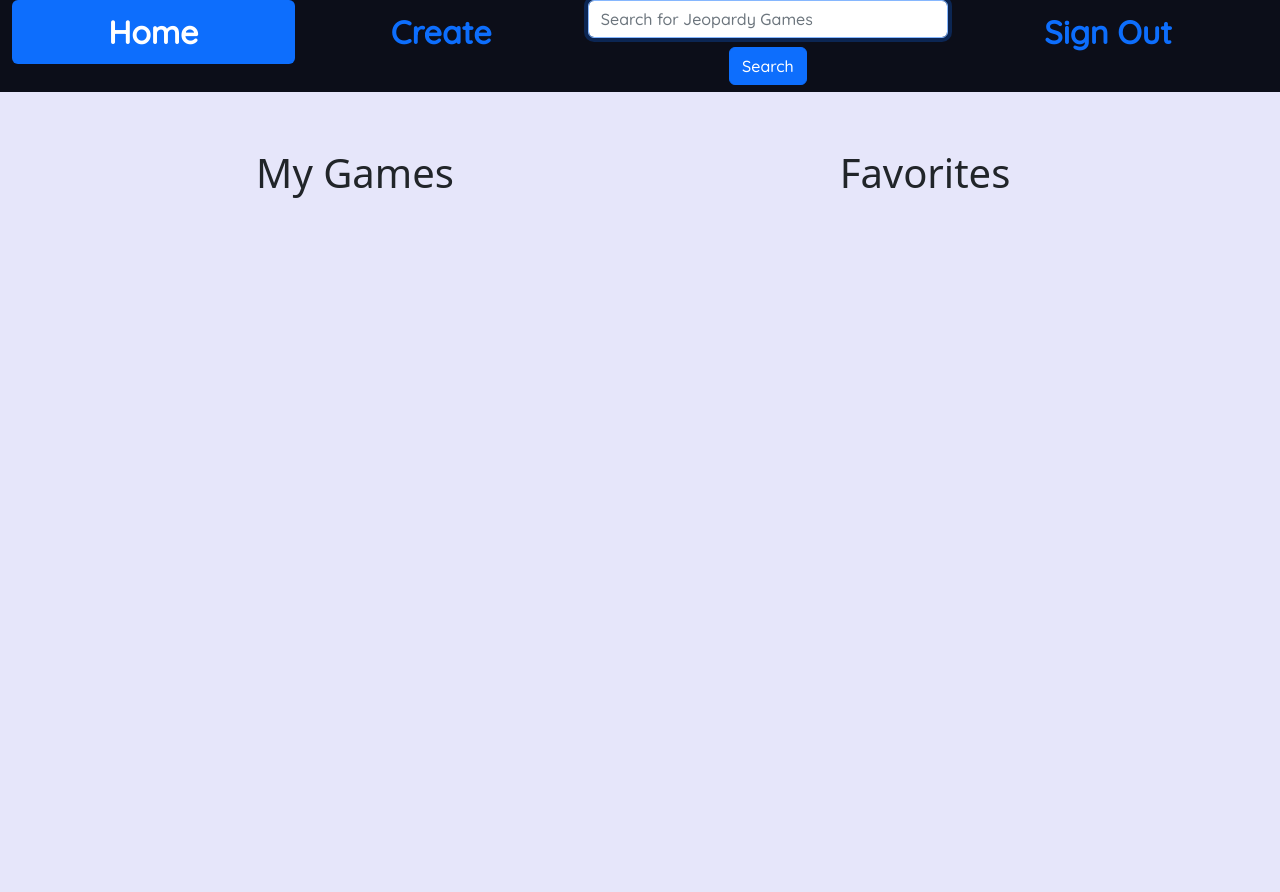
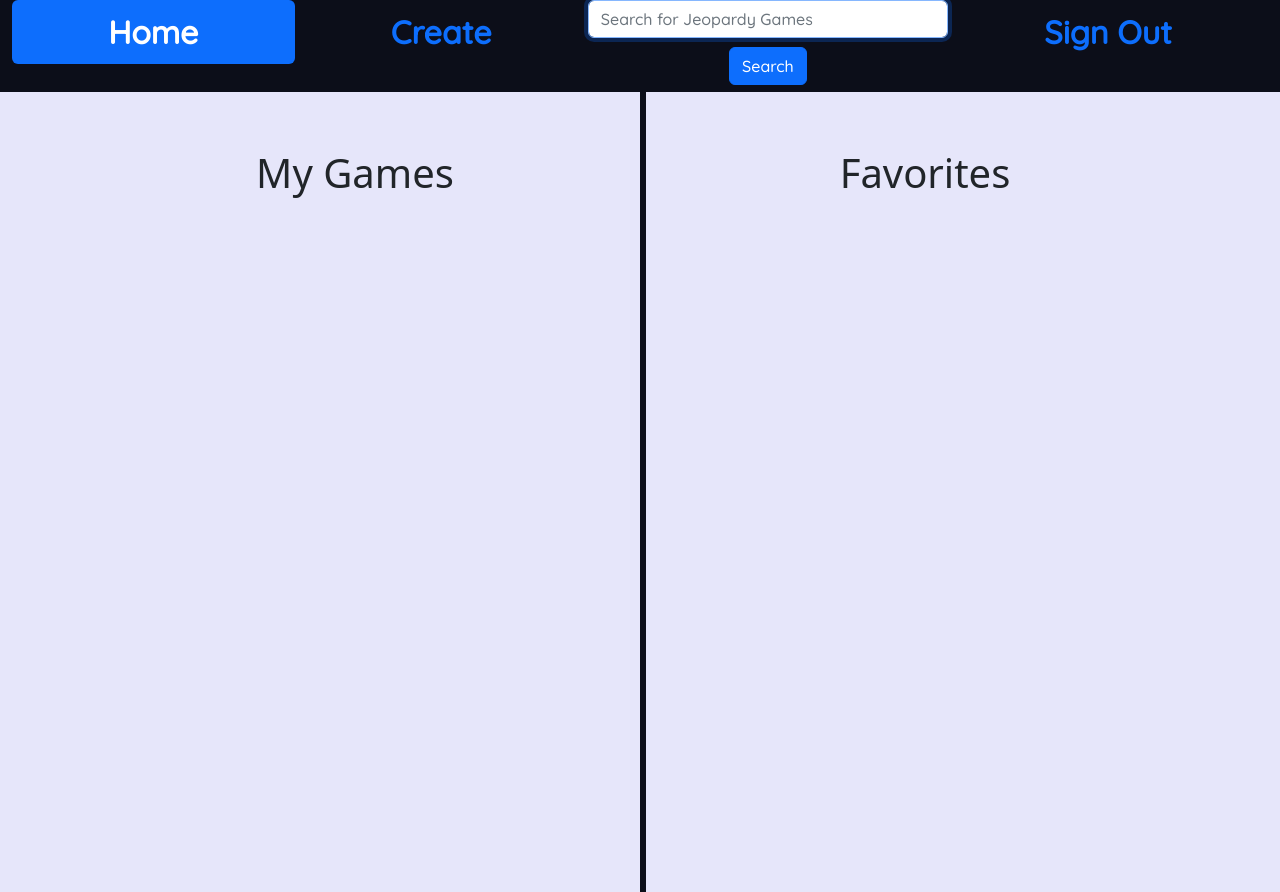
Before and after one commit to alejandroPerera/jeopardy, a PHP site: page /homepage.html in a window 1280 px wide; the page is wider, and only the part inside the window is pictured. Before the commit the page ends 198 px from the top of that part, so only its background shows below. Run offline with PHP 8.4, Linux system fonts and the light colour scheme.

Commit message:
added vertical line between categories

```diff
--- a/Assignment 2/homepage.html
+++ b/Assignment 2/homepage.html
@@ -38,9 +38,12 @@
 
     <div class="container">
         <div class="row">
-            <div class="col custom-col col-border">
+            <div class="col custom-col">
                 <h1>My Games</h1>
             </div>
+
+            <div class="col vertical"></div>
+
             <div class="col custom-col">
                 <h1>Favorites</h1>
             </div>
--- a/Assignment 2/styles/main.css
+++ b/Assignment 2/styles/main.css
@@ -17,6 +17,9 @@ body {
     padding: 5%;
 }
 
-.col-border {
-    border-right: 10px black;
+.vertical {
+    border-left: 6px solid  rgb(12, 14, 25);
+    height: 100%;
+    position: absolute;
+    left: 50%;
 }
```
